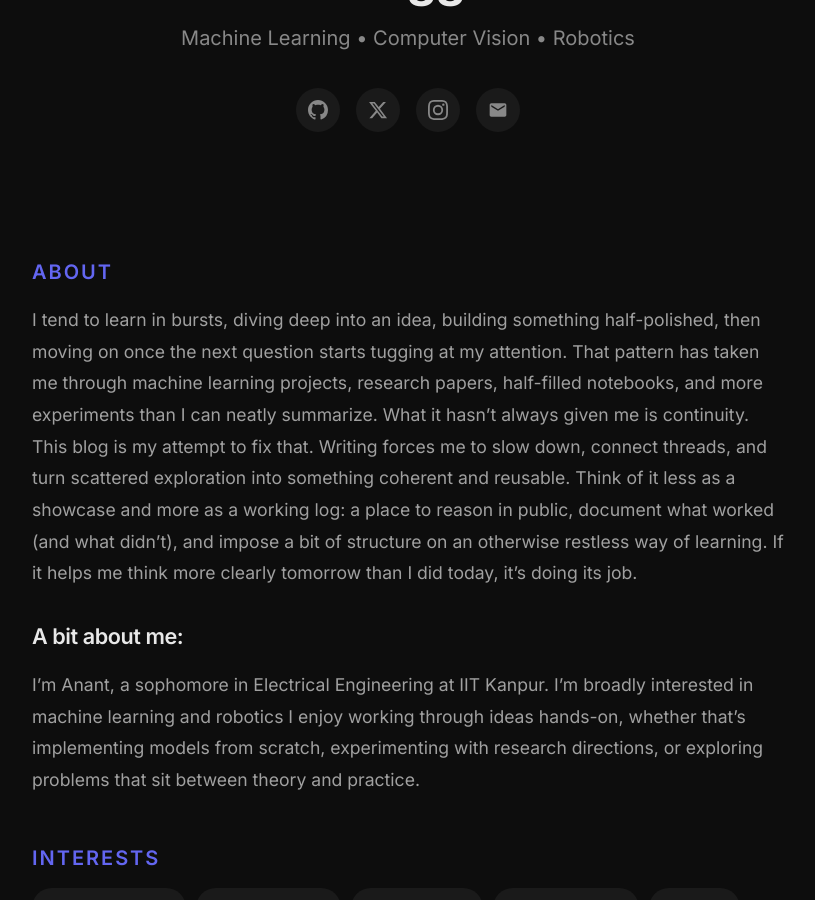
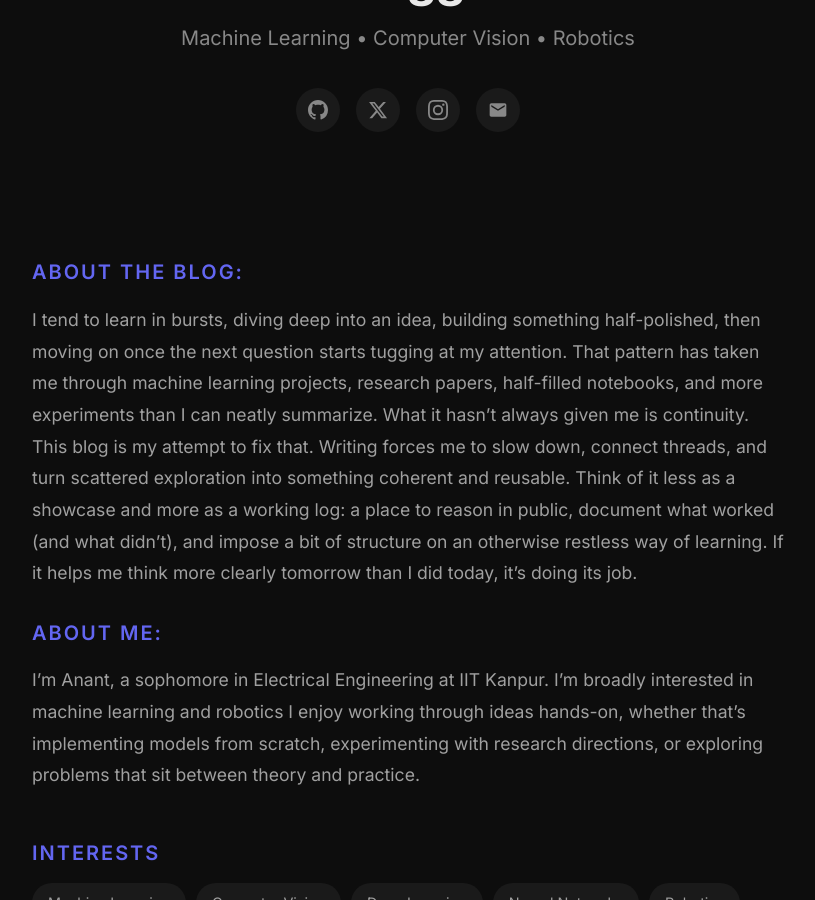
Before and after one commit to AnantAggarwal/AnantAggarwal.github.io, a Jekyll site: the page built from index.html, in a window 1280 px wide and 900 px high, scrolled down 434 px. Shown: the whole window, without its empty margins (232-1047 px from the left). Built offline with Jekyll 4.4.1, drawn with Linux system fonts in a browser that asks for light colours; the list of posts is cut into pages by our own code.

Commit message:
changed h3 to h2

```diff
--- a/index.html
+++ b/index.html
@@ -38,7 +38,7 @@ layout: default
 </div>
 
 <div class="profile-section">
-  <h2>About</h2>
+  <h2>About the Blog:</h2>
   <p>
     I tend to learn in bursts, diving deep into an idea, building something half-polished, then moving on once the next
     question starts tugging at my attention. That pattern has taken me through machine learning projects, research
@@ -48,7 +48,7 @@ layout: default
     to reason in public, document what worked (and what didn’t), and impose a bit of structure on an otherwise restless
     way of learning. If it helps me think more clearly tomorrow than I did today, it’s doing its job.
   </p>
-  <h3>A bit about me: </h3>
+  <h2>About Me: </h2>
   <p>
     <!-- Add more about yourself here -->
     I’m Anant, a sophomore in Electrical Engineering at IIT Kanpur. I’m broadly interested in machine learning and
```
